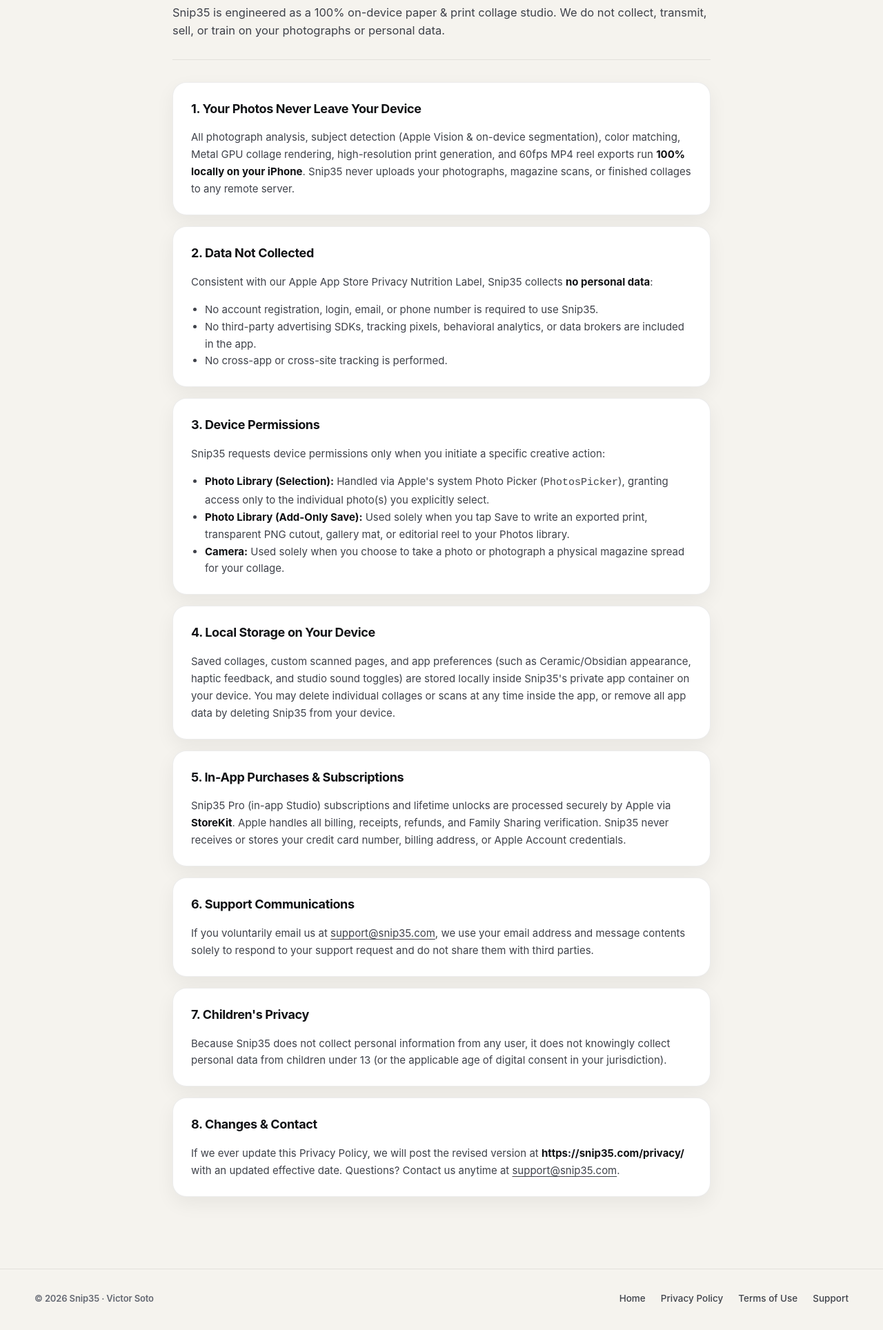
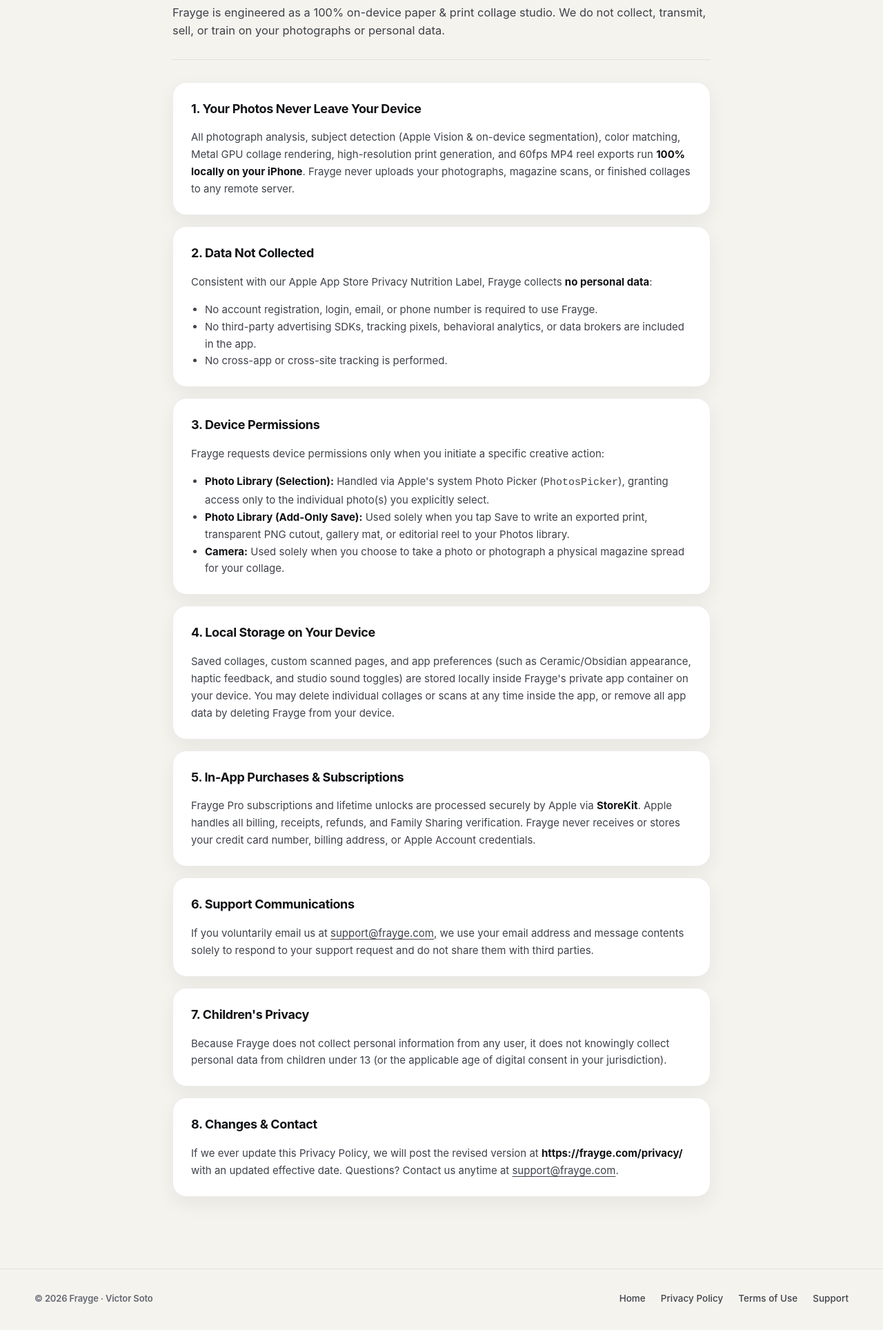
Before and after one commit to vsoto027/snip35-site, a plain HTML site: page privacy/index.html in a window 1280 px wide. Shown: the part 222-2150 px from the top of the page at 69% size. Drawn offline with Linux system fonts and the light colour scheme.

Commit message:
Update privacy/index.html for Frayge (frayge.com)

```diff
--- a/privacy/index.html
+++ b/privacy/index.html
@@ -5,9 +5,9 @@
   <meta name="viewport" content="width=device-width, initial-scale=1" />
   <meta http-equiv="Content-Security-Policy" content="default-src 'self'; img-src 'self' data:; style-src 'self' 'unsafe-inline' https://fonts.googleapis.com; font-src 'self' https://fonts.gstatic.com; script-src 'self'; base-uri 'self'; form-action 'self'; object-src 'none';" />
   <meta name="referrer" content="strict-origin-when-cross-origin" />
-  <title>Privacy Policy — Snip35</title>
-  <meta name="description" content="Snip35 Privacy Policy. 100% on-device collage studio: your photos never leave your iPhone, no accounts, and zero third-party tracking." />
-  <link rel="canonical" href="https://snip35.com/privacy/" />
+  <title>Privacy Policy — Frayge</title>
+  <meta name="description" content="Frayge Privacy Policy. 100% on-device collage studio: your photos never leave your iPhone, no accounts, and zero third-party tracking." />
+  <link rel="canonical" href="https://frayge.com/privacy/" />
   <meta name="theme-color" content="#f5f3ee" media="(prefers-color-scheme: light)" />
   <meta name="theme-color" content="#08090c" media="(prefers-color-scheme: dark)" />
   <link rel="icon" type="image/png" href="../assets/favicon.png" />
@@ -21,9 +21,9 @@
 <body>
   <header class="topbar">
     <div class="wrap topbar-inner">
-      <a class="brand" href="../" aria-label="Snip35 home">
-        <img class="brand-icon" src="../assets/app-icon.png" data-icon-light="../assets/app-icon.png" data-icon-dark="../assets/app-icon-dark.png" alt="Snip35 app icon" width="34" height="34" />
-        <img class="brand-wordmark" src="../assets/wordmark.png" alt="Snip35" height="22" />
+      <a class="brand" href="../" aria-label="Frayge home">
+        <img class="brand-icon" src="../assets/app-icon.png" data-icon-light="../assets/app-icon.png" data-icon-dark="../assets/app-icon-dark.png" alt="Frayge app icon" width="34" height="34" />
+        <img class="brand-wordmark" src="../assets/wordmark.png" data-icon-light="../assets/wordmark.png" data-icon-dark="../assets/wordmark-dark.png" alt="Frayge" height="22" />
       </a>
       <nav class="nav" aria-label="Primary">
         <a href="../">Home</a>
@@ -42,7 +42,7 @@
     <header class="doc-header">
       <div class="mono accent-mono">Effective November 23, 2026 · App Store Privacy Policy</div>
       <h1>Privacy Policy</h1>
-      <p>Snip35 is engineered as a 100% on-device paper &amp; print collage studio. We do not collect, transmit, sell, or train on your photographs or personal data.</p>
+      <p>Frayge is engineered as a 100% on-device paper &amp; print collage studio. We do not collect, transmit, sell, or train on your photographs or personal data.</p>
     </header>
 
     <section class="doc-card">
@@ -50,17 +50,17 @@
       <p>
         All photograph analysis, subject detection (Apple Vision &amp; on-device segmentation), color matching, Metal GPU collage rendering,
         high-resolution print generation, and 60fps MP4 reel exports run <strong>100% locally on your iPhone</strong>.
-        Snip35 never uploads your photographs, magazine scans, or finished collages to any remote server.
+        Frayge never uploads your photographs, magazine scans, or finished collages to any remote server.
       </p>
     </section>
 
     <section class="doc-card">
       <h2>2. Data Not Collected</h2>
       <p>
-        Consistent with our Apple App Store Privacy Nutrition Label, Snip35 collects <strong>no personal data</strong>:
+        Consistent with our Apple App Store Privacy Nutrition Label, Frayge collects <strong>no personal data</strong>:
       </p>
       <ul>
-        <li>No account registration, login, email, or phone number is required to use Snip35.</li>
+        <li>No account registration, login, email, or phone number is required to use Frayge.</li>
         <li>No third-party advertising SDKs, tracking pixels, behavioral analytics, or data brokers are included in the app.</li>
         <li>No cross-app or cross-site tracking is performed.</li>
       </ul>
@@ -68,7 +68,7 @@
 
     <section class="doc-card">
       <h2>3. Device Permissions</h2>
-      <p>Snip35 requests device permissions only when you initiate a specific creative action:</p>
+      <p>Frayge requests device permissions only when you initiate a specific creative action:</p>
       <ul>
         <li><strong>Photo Library (Selection):</strong> Handled via Apple's system Photo Picker (<code>PhotosPicker</code>), granting access only to the individual photo(s) you explicitly select.</li>
         <li><strong>Photo Library (Add-Only Save):</strong> Used solely when you tap Save to write an exported print, transparent PNG cutout, gallery mat, or editorial reel to your Photos library.</li>
@@ -80,16 +80,16 @@
       <h2>4. Local Storage on Your Device</h2>
       <p>
         Saved collages, custom scanned pages, and app preferences (such as Ceramic/Obsidian appearance, haptic feedback,
-        and studio sound toggles) are stored locally inside Snip35's private app container on your device. You may delete
-        individual collages or scans at any time inside the app, or remove all app data by deleting Snip35 from your device.
+        and studio sound toggles) are stored locally inside Frayge's private app container on your device. You may delete
+        individual collages or scans at any time inside the app, or remove all app data by deleting Frayge from your device.
       </p>
     </section>
 
     <section class="doc-card">
       <h2>5. In-App Purchases &amp; Subscriptions</h2>
       <p>
-        Snip35 Pro (in-app Studio) subscriptions and lifetime unlocks are processed securely by Apple via <strong>StoreKit</strong>.
-        Apple handles all billing, receipts, refunds, and Family Sharing verification. Snip35 never receives or stores
+        Frayge Pro subscriptions and lifetime unlocks are processed securely by Apple via <strong>StoreKit</strong>.
+        Apple handles all billing, receipts, refunds, and Family Sharing verification. Frayge never receives or stores
         your credit card number, billing address, or Apple Account credentials.
       </p>
     </section>
@@ -97,7 +97,7 @@
     <section class="doc-card">
       <h2>6. Support Communications</h2>
       <p>
-        If you voluntarily email us at <a href="mailto:support@snip35.com">support@snip35.com</a>, we use your email
+        If you voluntarily email us at <a href="mailto:support@frayge.com">support@frayge.com</a>, we use your email
         address and message contents solely to respond to your support request and do not share them with third parties.
       </p>
     </section>
@@ -105,7 +105,7 @@
     <section class="doc-card">
       <h2>7. Children's Privacy</h2>
       <p>
-        Because Snip35 does not collect personal information from any user, it does not knowingly collect personal
+        Because Frayge does not collect personal information from any user, it does not knowingly collect personal
         data from children under 13 (or the applicable age of digital consent in your jurisdiction).
       </p>
     </section>
@@ -113,16 +113,16 @@
     <section class="doc-card">
       <h2>8. Changes &amp; Contact</h2>
       <p>
-        If we ever update this Privacy Policy, we will post the revised version at <strong>https://snip35.com/privacy/</strong>
+        If we ever update this Privacy Policy, we will post the revised version at <strong>https://frayge.com/privacy/</strong>
         with an updated effective date. Questions? Contact us anytime at
-        <a href="mailto:support@snip35.com">support@snip35.com</a>.
+        <a href="mailto:support@frayge.com">support@frayge.com</a>.
       </p>
     </section>
   </main>
 
   <footer class="footer">
     <div class="wrap footer-inner">
-      <div class="mono">&copy; 2026 Snip35 &middot; Victor Soto</div>
+      <div class="mono">&copy; 2026 Frayge &middot; Victor Soto</div>
       <nav class="footer-links" aria-label="Legal and support">
         <a href="../">Home</a>
         <a href="../privacy/">Privacy Policy</a>
```
